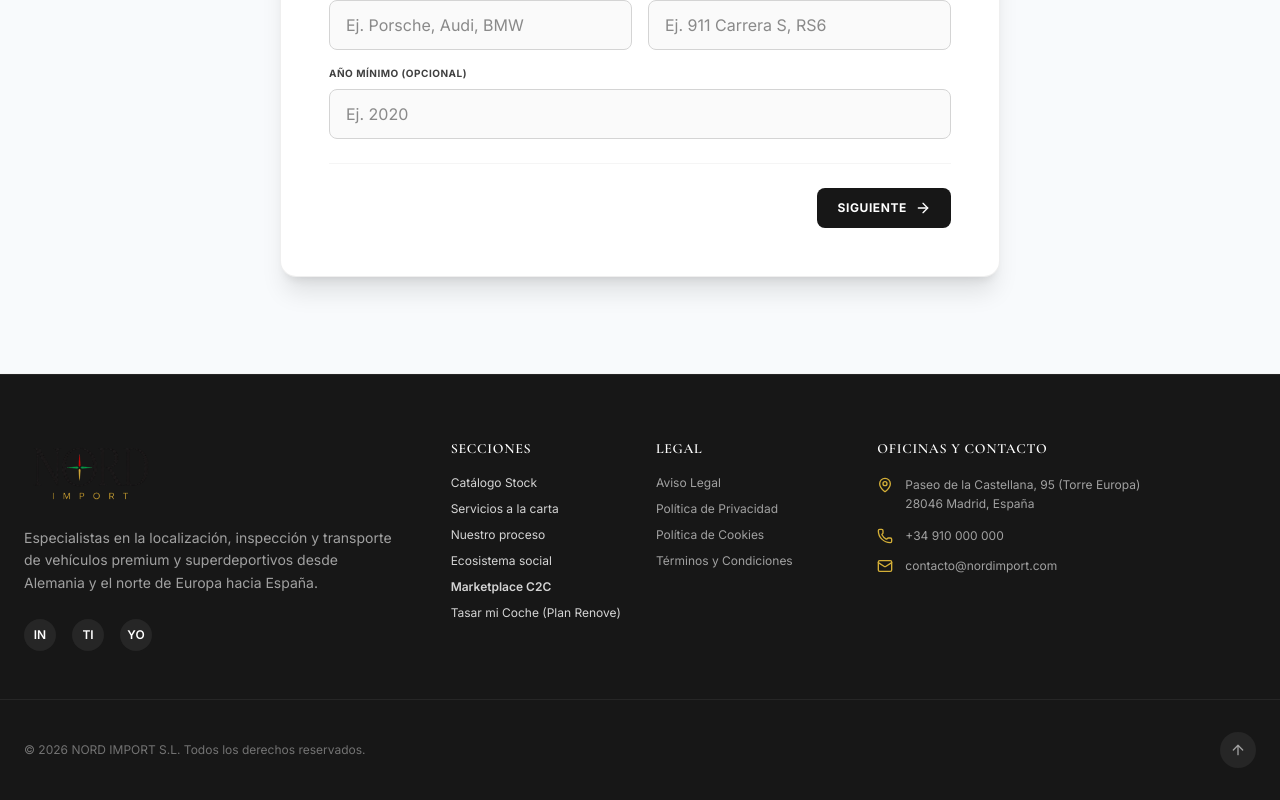
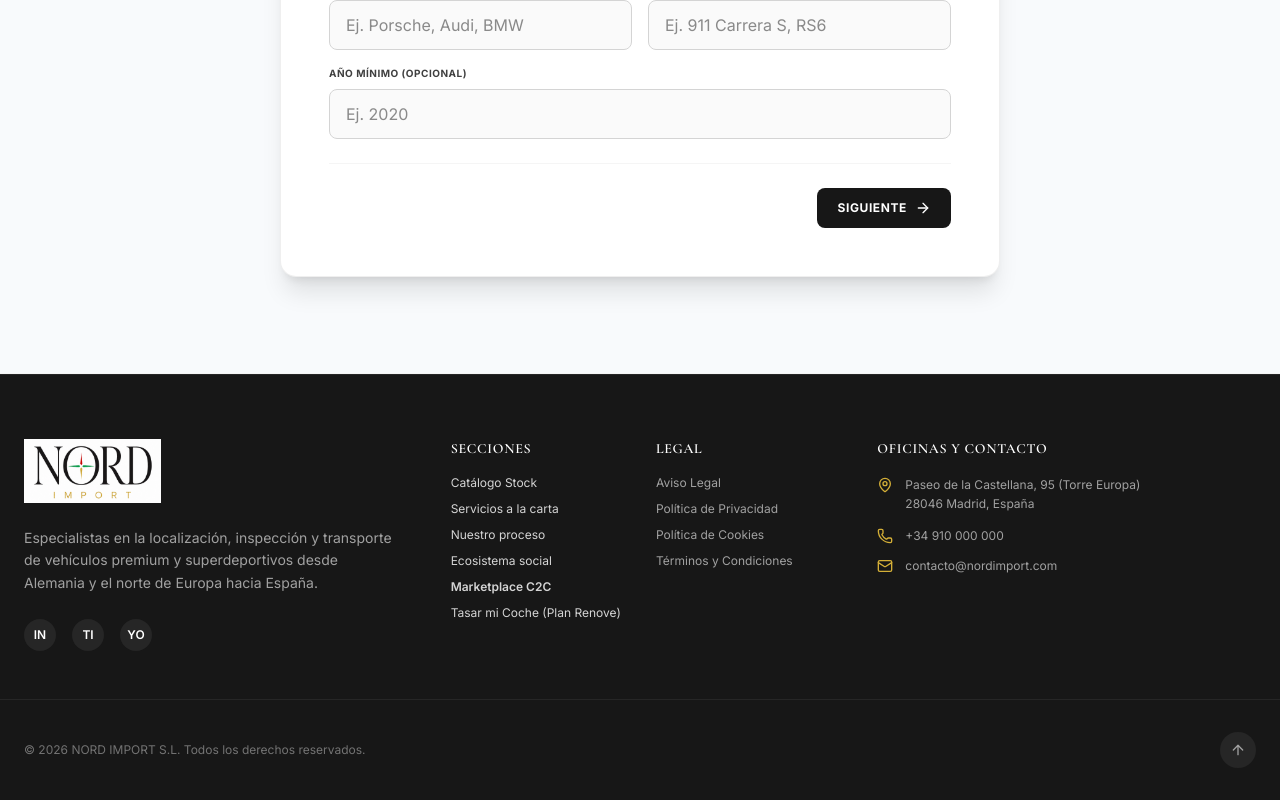
Before and after one commit to Taibkz/NordImport2, a Next.js app: page / in a window 1280 px wide. Shown: the part 5836-6636 px from the top of the page. Built offline with nearby package versions, Linux system fonts and the light colour scheme; no server answers; the database is empty.

Commit message:
design: update footer logo to use logo_with_background for higher contrast

```diff
--- a/src/components/Footer.tsx
+++ b/src/components/Footer.tsx
@@ -18,7 +18,7 @@ export default function Footer() {
           <div className="flex items-center space-x-3">
             <div className="relative w-44 h-16">
               <Image
-                src="/logo.png"
+                src="/logo_with_background.png"
                 alt="NORD IMPORT Logo"
                 fill
                 className="object-contain object-left"
```
Also changed, not shown: public/logo_with_background.png (added).
